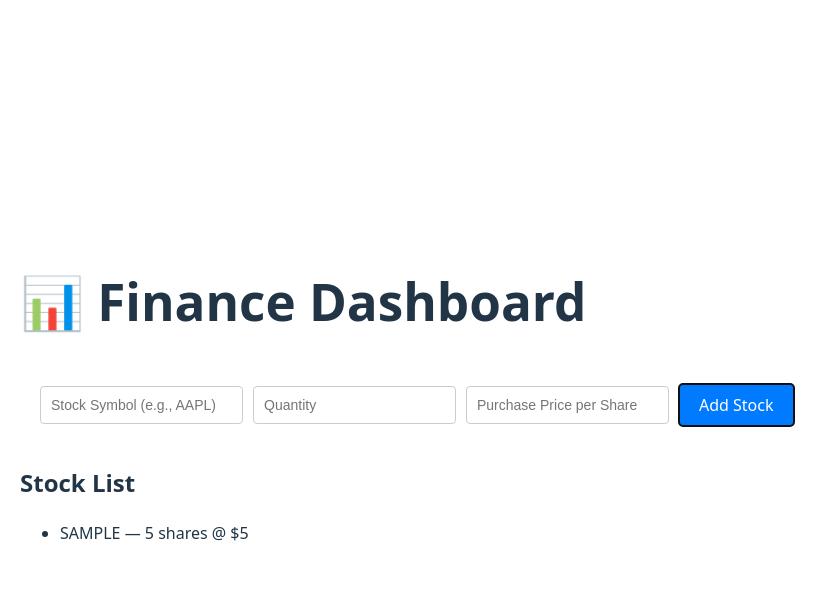
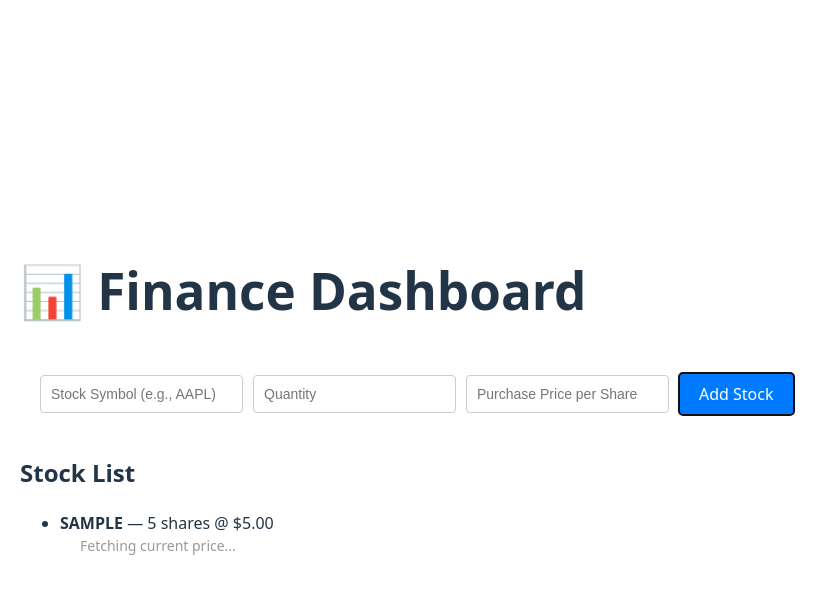
Before and after one commit to huiminheng/HengHuiMin-Capstone, a React (Vite) app in the folder stockform-capstone-hhm/: page / in a window 1280 px wide. Both pictures are taken after typing "Sample", "5", "5" into the empty fields and a click on the button "Add Stock". Shown: the top 594 px of the page, without its empty margins (0-837 px from the left). Built offline with nearby package versions, Linux system fonts and the light colour scheme; no server answers.

Commit message:
added API key and fetch current prices

```diff
--- a/stockform-capstone-hhm/src/App.jsx
+++ b/stockform-capstone-hhm/src/App.jsx
@@ -1,11 +1,53 @@
 import { useState } from "react";
 import StockForm from "./components/StockForm";
 
+const API_KEY = "PY5454LK1DK9S6X2";
+
 function App() {
   const [stocks, setStocks] = useState([]);
+  const [currentPrices, setCurrentPrices] = useState({});
 
   const handleAddStock = (stock) => {
-    setStocks([...stocks, stock]);
+    setStocks((prev) => [...prev, stock]);
+    // Fetch current price for the new stock
+    fetchCurrentPrice(stock.symbol);
+  };
+
+  const fetchCurrentPrice = async (symbol) => {
+    try {
+      const response = await fetch(
+        `https://www.alphavantage.co/query?function=GLOBAL_QUOTE&symbol=${symbol}&apikey=${API_KEY}`,
+      );
+      const data = await response.json();
+      console.log("AlphaVantage response for", symbol, data);
+
+      if (data["Global Quote"] && data["Global Quote"]["05. price"]) {
+        const price = parseFloat(data["Global Quote"]["05. price"]);
+        if (price > 0) {
+          setCurrentPrices((prev) => ({
+            ...prev,
+            [symbol]: price,
+          }));
+        }
+      } else if (data["Note"]) {
+        console.warn("AlphaVantage note:", data["Note"]);
+      } else {
+        console.warn("No price data for symbol:", symbol);
+      }
+    } catch (error) {
+      console.error("Error fetching price:", error);
+    }
+  };
+
+  const calculateProfitLoss = (purchasePrice, currentPrice, quantity) => {
+    const p = parseFloat(purchasePrice);
+    const c = parseFloat(currentPrice);
+    const q = Number(quantity);
+    return (c - p) * q;
+  };
+
+  const getProfitLossColor = (profitLoss) => {
+    return profitLoss >= 0 ? "#28a745" : "#dc3545";
   };
 
   return (
@@ -16,11 +58,41 @@ function App() {
 
       <h2>Stock List</h2>
       <ul>
-        {stocks.map((stock) => (
-          <li key={stock.id}>
-            {stock.symbol} — {stock.quantity} shares @ ${stock.price}
-          </li>
-        ))}
+        {stocks.map((stock) => {
+          const currentPrice = currentPrices[stock.symbol];
+          const profitLoss =
+            currentPrice !== undefined
+              ? calculateProfitLoss(stock.price, currentPrice, stock.quantity)
+              : null;
+
+          return (
+            <li key={stock.id}>
+              <div>
+                <strong>{stock.symbol}</strong> — {stock.quantity} shares @ $
+                {parseFloat(stock.price).toFixed(2)}
+              </div>
+              {currentPrice !== undefined ? (
+                <div style={{ marginLeft: "20px", fontSize: "14px" }}>
+                  Current Price: ${currentPrice.toFixed(2)}
+                  <br />
+                  <span style={{ color: getProfitLossColor(profitLoss) }}>
+                    Profit/Loss: ${profitLoss.toFixed(2)}
+                  </span>
+                </div>
+              ) : (
+                <div
+                  style={{
+                    marginLeft: "20px",
+                    fontSize: "14px",
+                    color: "#999",
+                  }}
+                >
+                  Fetching current price...
+                </div>
+              )}
+            </li>
+          );
+        })}
       </ul>
     </div>
   );
```
